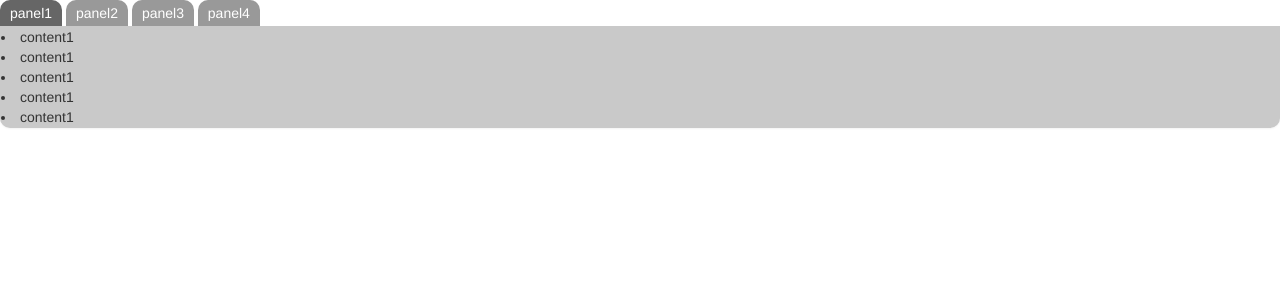
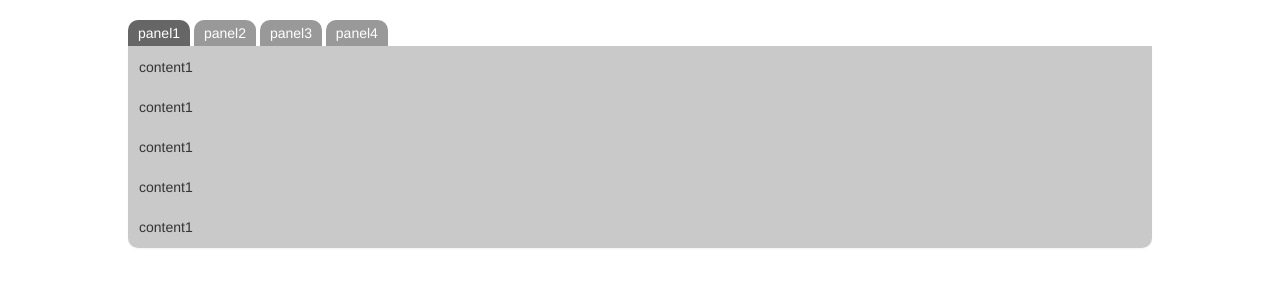
Before and after one commit to natetan/jquery-notes, a plain HTML site: page panel-widget.html in a window 1280 px wide. Drawn offline with nearby package versions, Linux system fonts and the light colour scheme.

Commit message:
added styles for panel ids

```diff
--- a/styles/panel-widget.css
+++ b/styles/panel-widget.css
@@ -1,10 +1,15 @@
+#main-content {
+	width: 80%;
+	margin: auto;
+	margin-top: 20px;
+}
+
 .tab-panels ul {
 	margin: 0;
 	padding: 0;
 }
 
 .tab-panels ul li {
-	list-style-type: none;
 	display: inline-block;
 	background: #999;
 	margin: 0;
@@ -13,6 +18,14 @@
 	color: #fff;
 	font-weight: 200;
 	cursor: pointer;
+}
+
+.tab-panels ul li, .panel li {
+	list-style-type: none;
+}
+
+.panel li {
+	padding: 10px;
 }
 
 .tab-panels ul li:hover, .tab-panels ul li.active {
```
